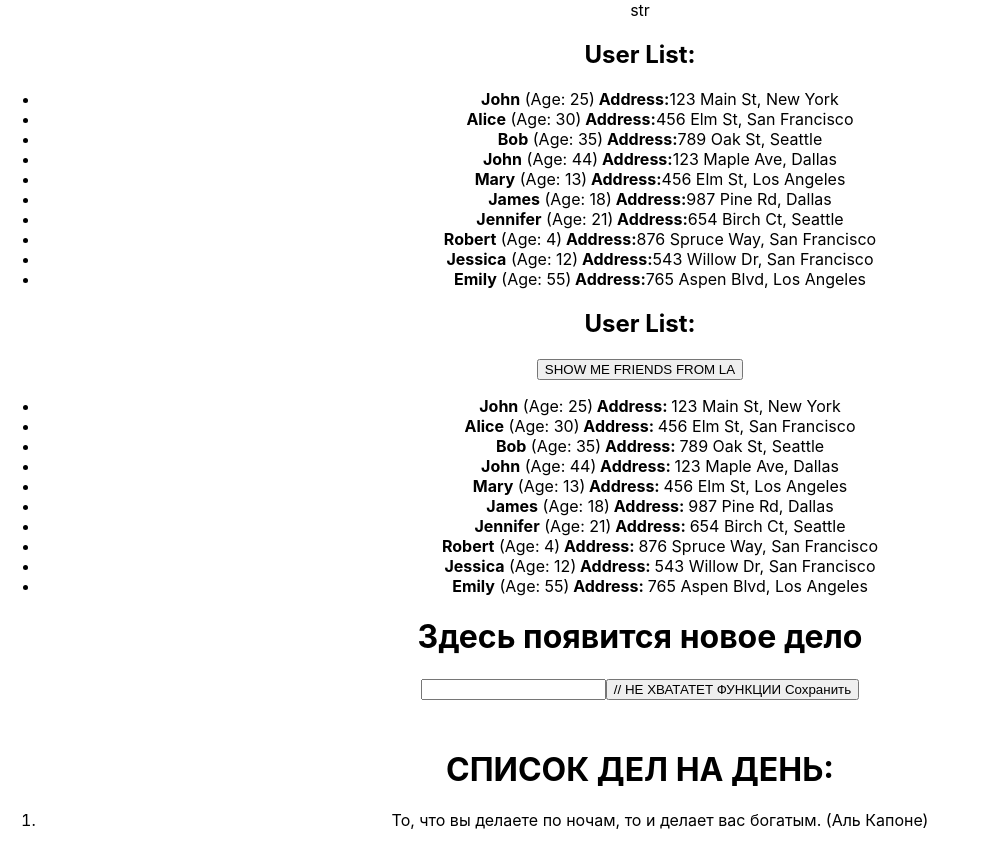
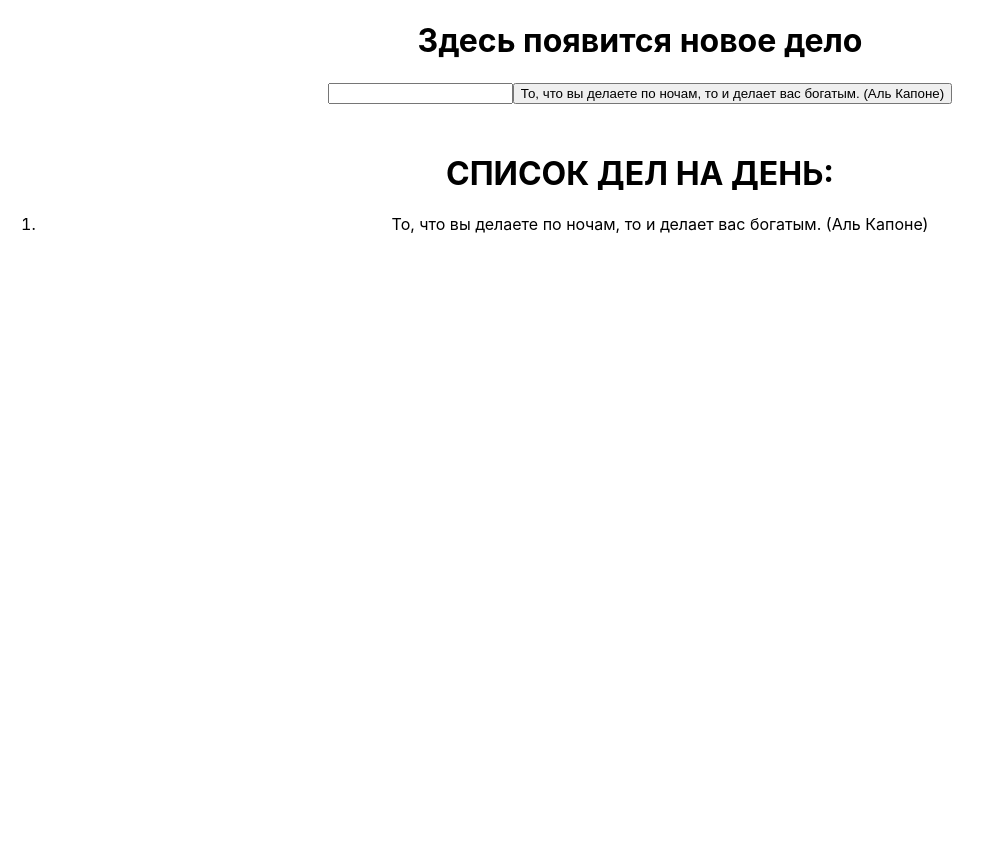
Before and after one commit to pdxserg/homework-front-main-mar28, a React (Create React App) app: page / in a window 1280 px wide. Shown: the whole page, without its empty margins (0-993 px from the left). After the commit the page ends 800 px from the top, so only its background shows below. Built offline with nearby package versions, Linux system fonts and the light colour scheme.

Commit message:
hom work 4 finished

```diff
--- a/src/App.tsx
+++ b/src/App.tsx
@@ -7,10 +7,10 @@ import { HW4 } from './HW/4/HW4';
 function App() {
   return (
     <div className="App">
-      <HW1 />
-      <HW2 />
-      <HW3 />
-      {/*<HW4 />*/}
+      {/*<HW1 />*/}
+      {/*<HW2 />*/}
+      {/*<HW3 />*/}
+      <HW4 />
     </div>
   );
 }
--- a/src/HW/3/HW3.tsx
+++ b/src/HW/3/HW3.tsx
@@ -30,10 +30,10 @@ export const HW3 = () => {
   };
 
 
-    const addTask = (newTaskTitle: string) => {
-        const newTask =  {newTaskTitle}
+    const addTask = (value:string) => {
+       const newTask =  value
 
-        const newState = [newTask, ...texts]
+        const newState:Array<string> =[...texts, newTask]
         setTexts(newState)
     }
 
@@ -49,9 +49,7 @@ export const HW3 = () => {
 
       <input id={'hw03-input'} type="text" value={currentText} onChange={handleChange} />
 
-      <button id={'hw03-button'} onClick={handleSave}> // НЕ ХВАТАТЕТ ФУНКЦИИ
-        Сохранить
-      </button>
+      <button id={'hw03-button'} onClick={handleSave}>Сохранить</button>
 
       <h1 style={{ marginTop: '50px' }}>СПИСОК ДЕЛ НА ДЕНЬ:</h1>
 
--- a/src/HW/4/Button.tsx
+++ b/src/HW/4/Button.tsx
@@ -1,10 +1,11 @@
 type ButtonPropsType = {
-  callBack: any // НУЖНО ПРОТИПИЗИРОВАТЬ
-  name: any // НУЖНО ПРОТИПИЗИРОВАТЬ
+  callBack: ()=>void // НУЖНО ПРОТИПИЗИРОВАТЬ
+  name: string[] // НУЖНО ПРОТИПИЗИРОВАТЬ
 };
 
 export const Button = (props: ButtonPropsType) => {
   const callBackHandler = () => {
+    props.callBack()
     // НУЖНО ДОПИСАТЬ
   };
 
--- a/src/HW/4/HW4.tsx
+++ b/src/HW/4/HW4.tsx
@@ -26,27 +26,84 @@ export const HW4 = () => {
 
   return (
     <div id={'hw04'}>
-      {/*{currentText ? (*/}
-      {/*  <h1 id={'hw04-text'}>{currentText}</h1>*/}
-      {/*) : (*/}
-      {/*  <h1 id={'hw04-default-text'}>Здесь появится новое дело</h1>*/}
-      {/*)}*/}
+      {currentText ? (
+        <h1 id={'hw04-text'}>{currentText}</h1>
+      ) : (
+        <h1 id={'hw04-default-text'}>Здесь появится новое дело</h1>
+      )}
 
-      {/*<Input НЕ ХВАТАЕТ АРГУМЕНТОВ />*/}
+      <Input currentText={currentText} setCurrentText={setCurrentText} />
 
-      {/*<Button НЕ ХВАТАЕТ АРГУМЕНТОВ />*/}
+      <Button callBack={handleSave} name={texts}/>
 
-      {/*<h1 style={{ marginTop: '50px' }}>СПИСОК ДЕЛ НА ДЕНЬ:</h1>*/}
+      <h1 style={{ marginTop: '50px' }}>СПИСОК ДЕЛ НА ДЕНЬ:</h1>
 
-      {/*<ol id={'hw04-tasks'}>*/}
-      {/*  {texts.map((el, index) => {*/}
-      {/*    return (*/}
-      {/*      <li key={index} id={`hw04-task-${index}`} className={ЕСЛИ ЧЕТН ? S.chetNechet : ''}>*/}
-      {/*        {el}*/}
-      {/*      </li>*/}
-      {/*    );*/}
-      {/*  })}*/}
-      {/*</ol>*/}
+      <ol id={'hw04-tasks'}>
+        {texts.map((el, index) => {
+          return (
+            <li key={index} id={`hw04-task-${index}`}
+                className={index%2  ? s.chetNechet : ''}
+                // className={s.chetNechet}
+            >
+              {el}
+            </li>
+          );
+        })}
+      </ol>
     </div>
   );
 };
+
+// import { useState } from 'react';
+// import s from './HW4.module.css';
+// import { Button } from './Button';
+// import { Input } from './Input';
+//
+// export const HW4 = () => {
+//   // 1️⃣ Раскомментируйте JSX (HW4.tsx) и вы увидите,
+//   // что приложение начнет гореть красным и ругаться 😡
+//   // 2️⃣ Ваша задача: ❗ПОЧИНИТЬ ПРОЕКТ❗
+//   // - прописать типизацию, где необходимо
+//   // - починить все, что горит красным
+//   // - дописать функциональность (где указано комментариями)
+//   // - приложение должно компилироваться и запускаться в браузере
+//
+//   // ❗ Массив с данными не трогаем! Текст не меняем !
+//
+//   const [currentText, setCurrentText] = useState('');
+//   const [texts, setTexts] = useState<string[]>([
+//     'То, что вы делаете по ночам, то и делает вас богатым. (Аль Капоне)',
+//   ]);
+//
+//   const handleSave = () => {
+//     setTexts([currentText, ...texts]);
+//     setCurrentText('');
+//   };
+//
+//   return (
+//       <div id={'hw04'}>
+//         {currentText ? (
+//             <h1 id={'hw04-text'}>{currentText}</h1>
+//         ) : (
+//             <h1 id={'hw04-default-text'}>Здесь появится новое дело</h1>
+//         )}
+//
+//         <Input НЕ ХВАТАЕТ АРГУМЕНТОВ />
+//
+//         <Button НЕ ХВАТАЕТ АРГУМЕНТОВ />
+//
+//         <h1 style={{ marginTop: '50px' }}>СПИСОК ДЕЛ НА ДЕНЬ:</h1>
+//
+//         <ol id={'hw04-tasks'}>
+//           {texts.map((el, index) => {
+//             return (
+//                 <li key={index} id={`hw04-task-${index}`} className={ЕСЛИ ЧЕТН ? S.chetNechet : ''}>
+//                   {el}
+//                 </li>
+//             );
+//           })}
+//         </ol>
+//       </div>
+//   );
+// };
+//
--- a/src/HW/4/Input.tsx
+++ b/src/HW/4/Input.tsx
@@ -1,14 +1,33 @@
+import {ChangeEvent} from "react";
+
 type InputPropsType = {
-	currentText: any // НУЖНО ПРОТИПИЗИРОВАТЬ
-	setCurrentText: any // НУЖНО ПРОТИПИЗИРОВАТЬ
+	currentText: string // НУЖНО ПРОТИПИЗИРОВАТЬ
+	setCurrentText: (el: string)=>void // НУЖНО ПРОТИПИЗИРОВАТЬ
 };
 
 export const Input = (props: InputPropsType) => {
-	const onChangeHandler = (event: 'НУЖНО ПРОТИПИЗИРОВАТЬ') => {
+	const onChangeHandler = (el:ChangeEvent<HTMLInputElement>) => {
+		props.setCurrentText(el.currentTarget.value)
 		// НУЖНО ДОПИСАТЬ
 	};
 
-	// return (
-	//   <input id={'hw04-input'} type="text" value={props.currentText} onChange={onChangeHandler} />
-	// );
+	return (
+	  <input id={'hw04-input'} type="text" value={props.currentText} onChange={onChangeHandler} />
+	);
 };
+//
+//
+// type InputPropsType = {
+// 	currentText: any // НУЖНО ПРОТИПИЗИРОВАТЬ
+// 	setCurrentText: any // НУЖНО ПРОТИПИЗИРОВАТЬ
+// };
+//
+// export const Input = (props: InputPropsType) => {
+// 	const onChangeHandler = (event: 'НУЖНО ПРОТИПИЗИРОВАТЬ') => {
+// 		// НУЖНО ДОПИСАТЬ
+// 	};
+//
+// 	return (
+// 		<input id={'hw04-input'} type="text" value={props.currentText} onChange={onChangeHandler} />
+// 	);
+// };
```
